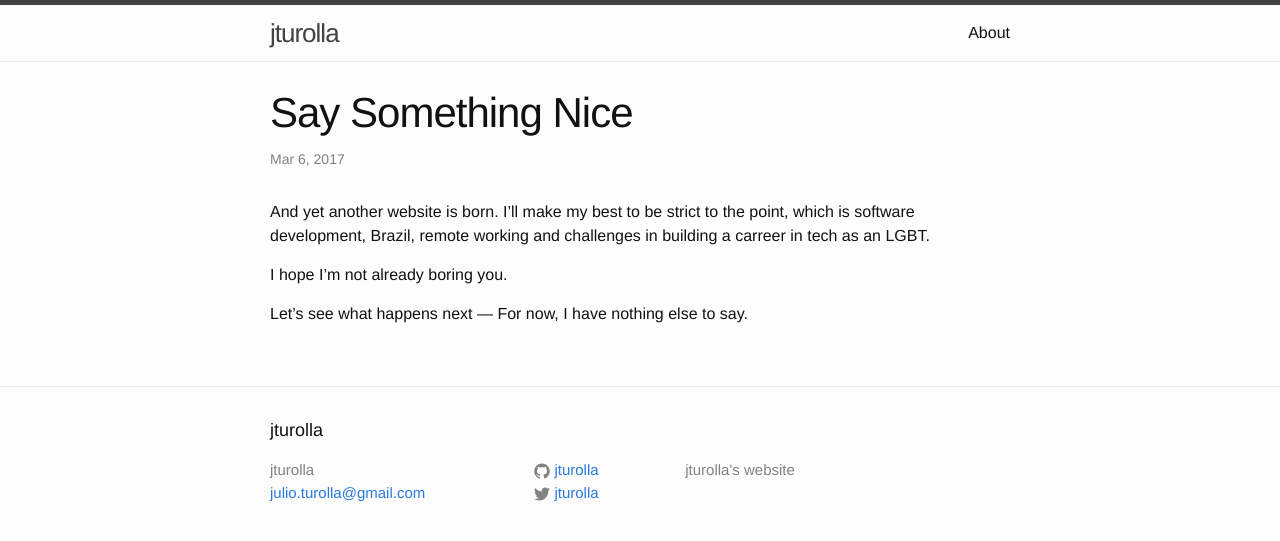
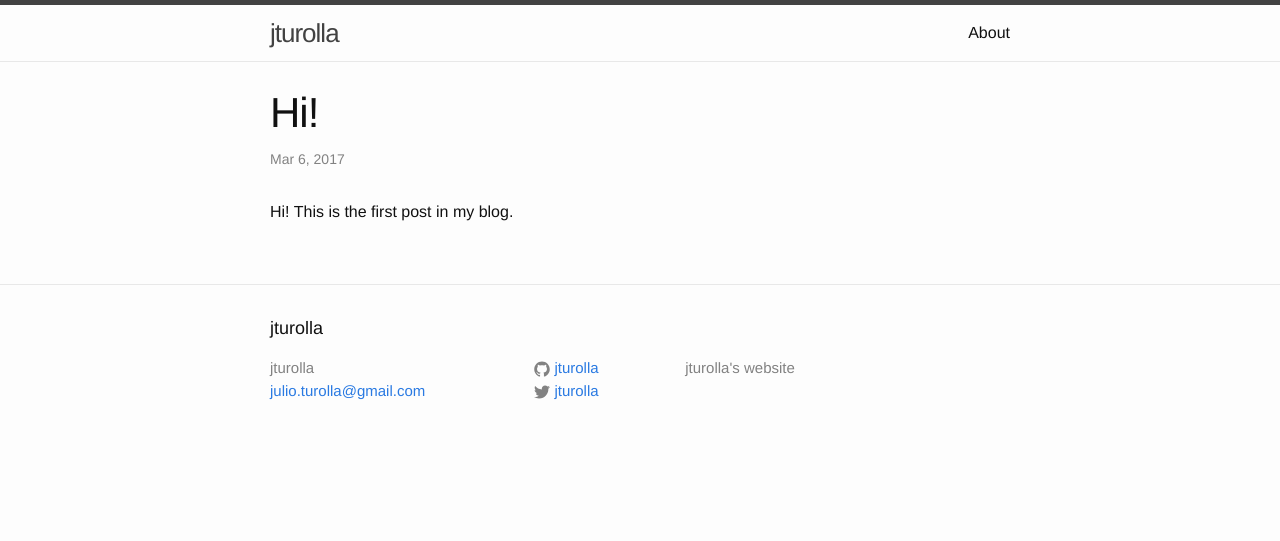
Before and after one commit to jturolla/site, a Jekyll site: the page built from _posts/2017-03-06-say-something-nice.markdown, in a window 1280 px wide. Shown: the top 541 px of the page. Built offline with Jekyll 4.4.1, drawn with Linux system fonts in a browser that asks for light colours.

Commit message:
Change post

```diff
--- a/_posts/2017-03-06-say-something-nice.markdown
+++ b/_posts/2017-03-06-say-something-nice.markdown
@@ -1,12 +1,8 @@
 ---
 layout: post
-title:  "Say Something Nice"
+title:  Hi!
 date:   2017-03-06 15:17:38 +0000
 categories: about
 ---
 
-And yet another website is born. I'll make my best to be strict to the point, which is software development, Brazil, remote working and challenges in building a carreer in tech as an LGBT.
-
-I hope I'm not already boring you.
-
-Let's see what happens next — For now, I have nothing else to say.
+Hi! This is the first post in my blog.
```
